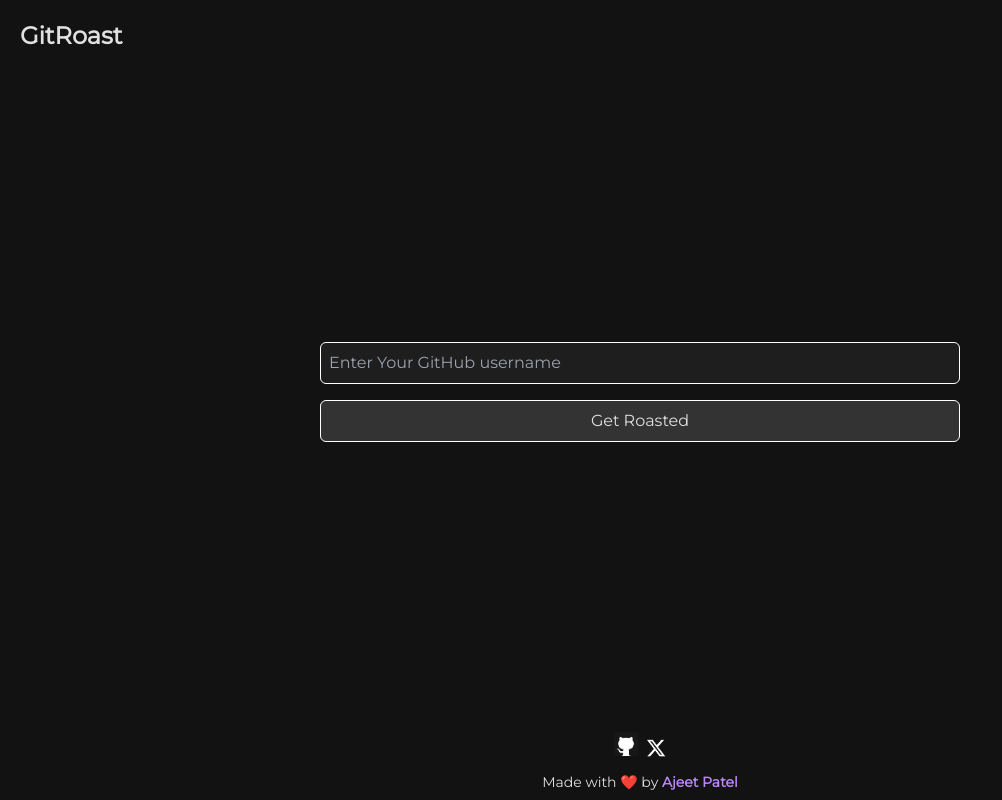
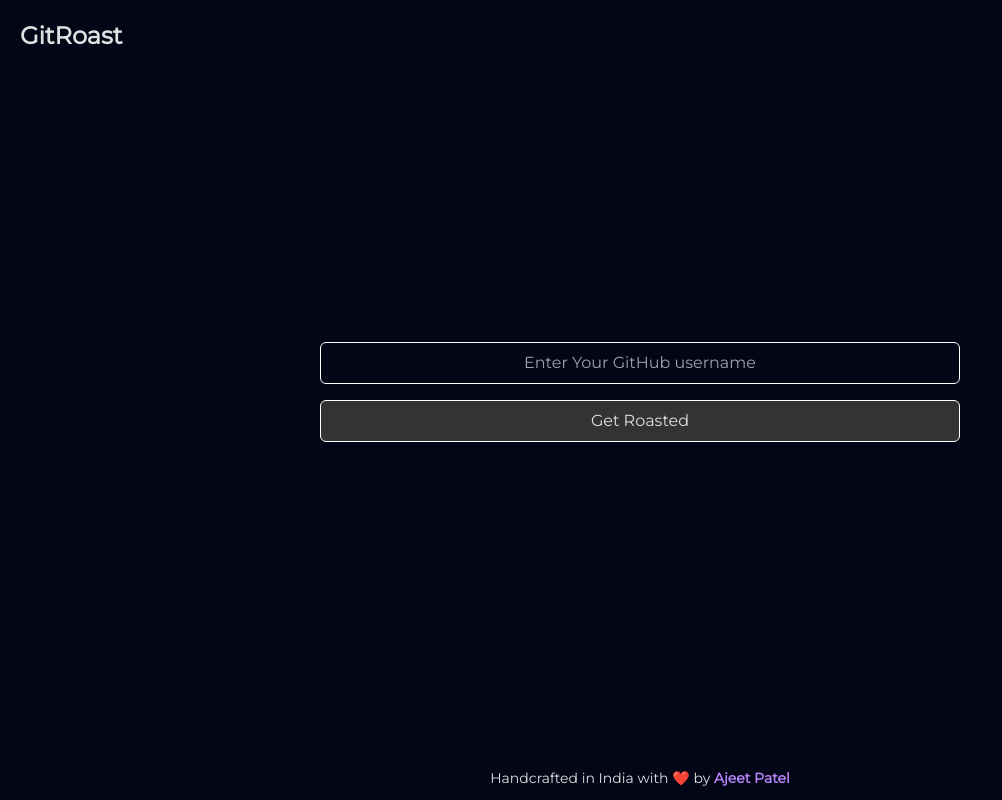
Before and after one commit to Ajeet1606/roast-github, a React (Vite) app: page / in a window 1280 px wide. Shown: the whole page, without its empty margins (0-1002 px from the left). Built offline with nearby package versions, Linux system fonts and the light colour scheme; the HTML template or start-up script is replaced by a standard one; a web font is replaced by a local one.

Commit message:
UI updates.

```diff
--- a/src/App.css
+++ b/src/App.css
@@ -1,6 +1,6 @@
 /* Dark Mode Styles */
 body {
-  background-color: #121212; /* Dark gray background */
+  background-color: #020617; /* Dark gray background */
   color: #e0e0e0; /* Light gray text */
 }
 
@@ -16,7 +16,7 @@
 /* Additional styling for readability */
 input,
 textarea {
-  background-color: #1e1e1e; /* Slightly lighter dark gray for input fields */
+  background-color: #020617; /* Slightly lighter dark gray for input fields */
   color: #e0e0e0; /* Light gray text in input fields */
   border: 1px solid #333333; /* Border color matching button */
 }
--- a/src/components/Footer.tsx
+++ b/src/components/Footer.tsx
@@ -1,16 +1,16 @@
 const Footer = () => {
   return (
     <div className="h-1/6 flex flex-col">
-      <div className="flex justify-center items-center gap-2 mb-2 mt-auto">
+      {/* <div className="flex justify-center items-center gap-2 mb-2 mt-auto">
         <a href="https://github.com/Ajeet1606/roast-github">
           <img src="/github.png" alt="github logo" className="w-6 mb-2" />
         </a>
         <a href="https://twitter.com/iampatelajeet">
           <img src="/twitter.png" alt="" className="w-5" />
         </a>
-      </div>
-      <h1 className="text-center text-sm mb-2">
-        Made with ❤️ by{" "}
+      </div> */}
+      <h1 className="text-center text-sm mb-3 mt-auto">
+        Handcrafted in India with ❤️ by{" "}
         <span className="font-bold">
           <a href="https://twitter.com/iampatelajeet">Ajeet Patel</a>
         </span>
--- a/src/components/Main.tsx
+++ b/src/components/Main.tsx
@@ -22,7 +22,7 @@
     }
     const trimmedInput = inputUserName.trim();
     //https://roast-github.up.railway.app
-    const URL = "https://roast-github.up.railway.app/api/v1/roast/" + trimmedInput;
+    const URL = "http://localhost:3000/api/v1/roast/" + trimmedInput;
 
     setErrorMessage("");
     setRoastMessage("");
@@ -114,7 +114,7 @@
           <input
             type="text"
             placeholder="Enter Your GitHub username"
-            className="w-full rounded-md p-2 mb-4 border-white outline-none"
+            className="w-full rounded-md p-2 mb-4 border-white outline-none text-center"
             onChange={handleInputChange}
           />
           <button
```
